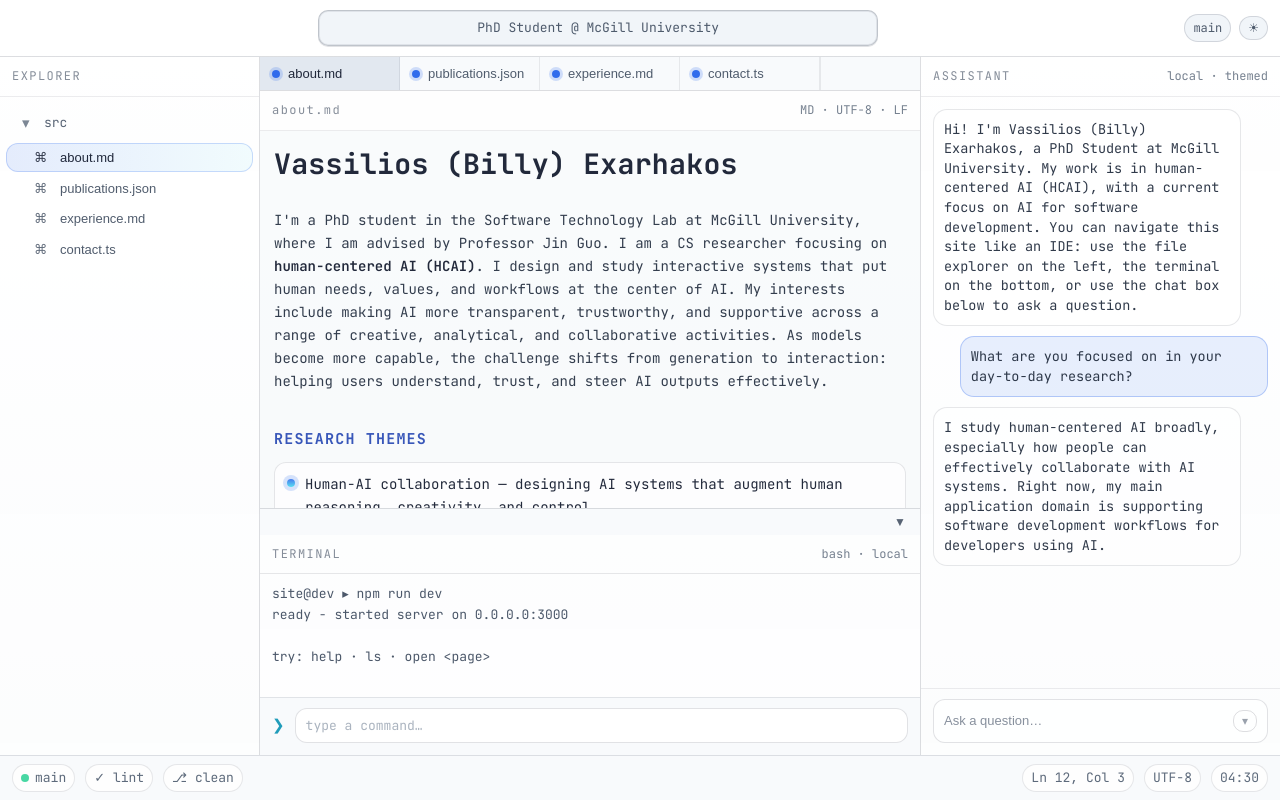
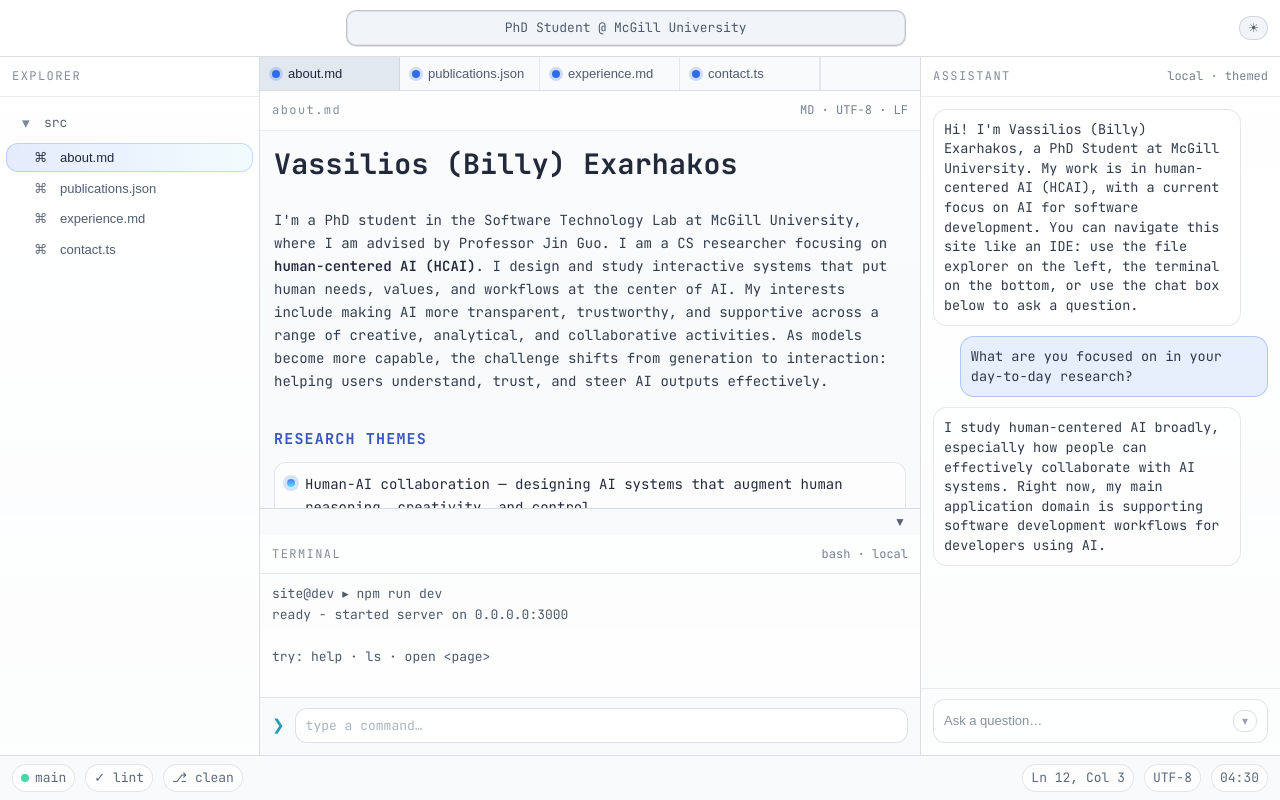
Before and after one commit to billyexarhakos/portfolio, a Next.js app: page / in a window 1280 px wide. Built offline with nearby package versions, Linux system fonts and the light colour scheme.

Commit message:
remove duplicate main pill

```diff
--- a/src/components/IdeFrame.tsx
+++ b/src/components/IdeFrame.tsx
@@ -94,7 +94,6 @@ export function IdeFrame() {
               </div>
             </div>
             <div className="ideTopRight">
-              <span className="pill">main</span>
               <button
                 type="button"
                 className="pill pillBtn"
```
